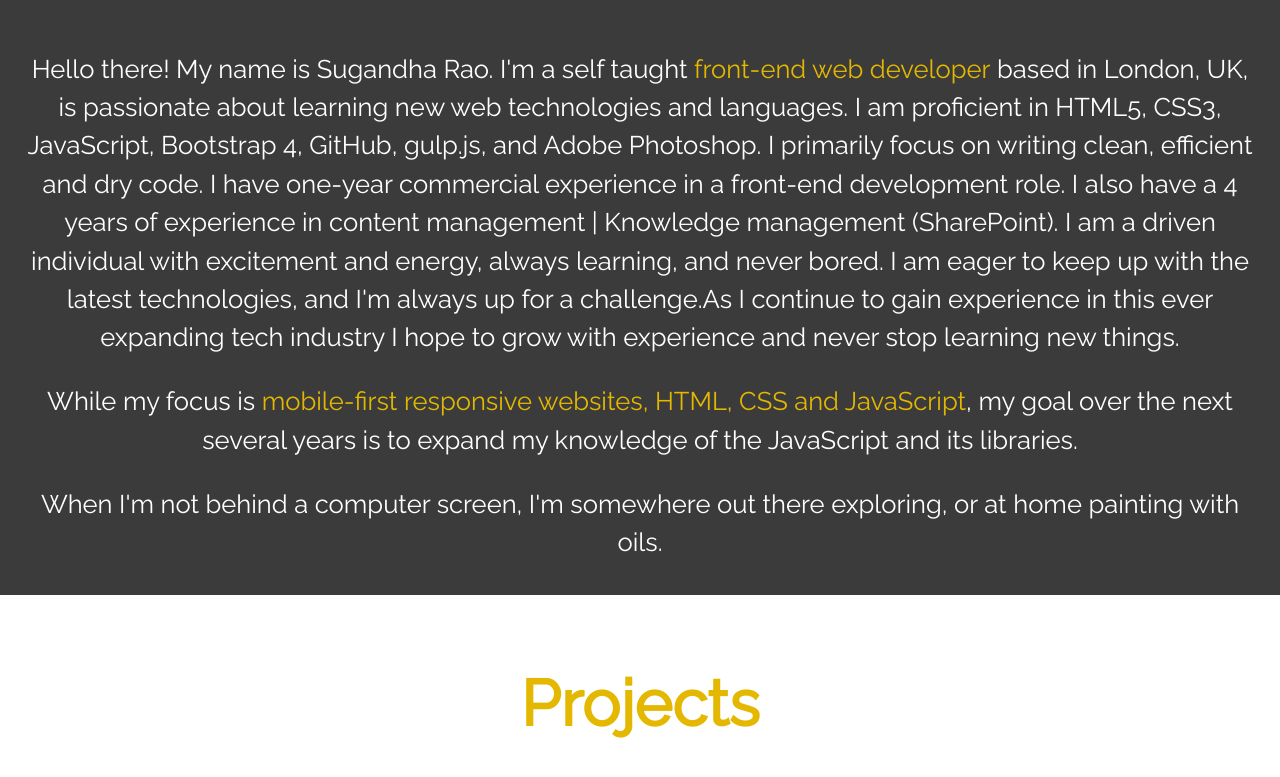
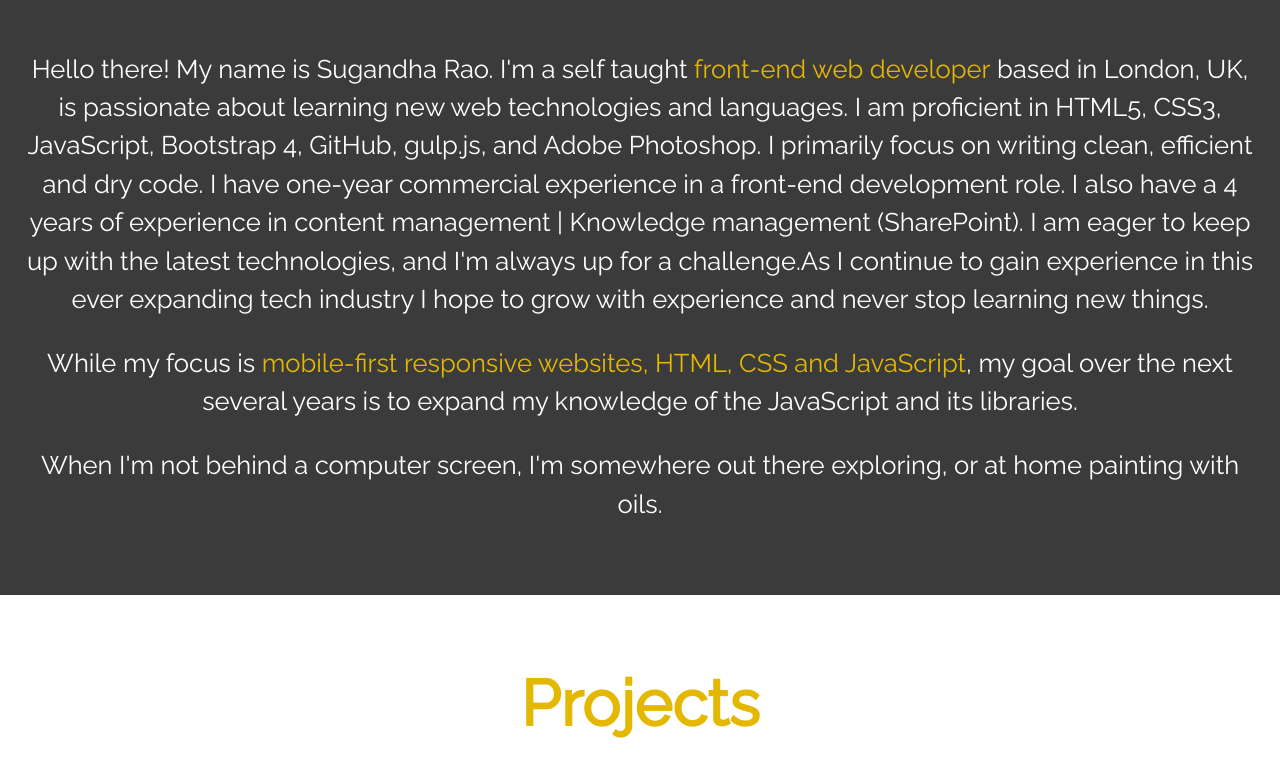
Before and after one commit to Sug126/Portfolio2, a website built with webpack: page index.html in a window 1280 px wide. Shown: the part 949-1726 px from the top of the page. Built offline with nearby package versions, Linux system fonts and the light colour scheme.

Commit message:
changes to file

```diff
--- a/index.html
+++ b/index.html
@@ -51,8 +51,7 @@
 	<p>Hello there! My name is Sugandha Rao. I'm a self taught <strong style="color: #E4B800">front-end web developer</strong>  based in London, UK,
 	 is passionate about learning new web technologies and languages. I am proficient in HTML5, CSS3, JavaScript, Bootstrap 4, GitHub, gulp.js, and Adobe Photoshop.  I primarily focus on writing clean, efficient and dry code.  I have one-year commercial experience in a front-end development role. I also have a 4 years of experience in content management | Knowledge management (SharePoint).
 
-
- I am a driven individual with excitement and energy, always learning, and never bored. I am eager to keep up with the latest technologies, and I'm always up for a challenge.As I continue to gain experience in this ever expanding tech industry I hope to grow with experience and never stop learning new things.	</p> <p>While my focus is  <strong style="color: #E4B800"> mobile-first responsive websites,  HTML, CSS and JavaScript</strong>, my goal over the next several years is to expand my knowledge of the JavaScript and its libraries. </p>  <p>When I'm not behind a computer screen, I'm somewhere out there exploring, or at home painting with oils.</p>
+ I am eager to keep up with the latest technologies, and I'm always up for a challenge.As I continue to gain experience in this ever expanding tech industry I hope to grow with experience and never stop learning new things.	</p> <p>While my focus is  <strong style="color: #E4B800"> mobile-first responsive websites,  HTML, CSS and JavaScript</strong>, my goal over the next several years is to expand my knowledge of the JavaScript and its libraries. </p>  <p>When I'm not behind a computer screen, I'm somewhere out there exploring, or at home painting with oils.</p>
 
 	</section>
 
```
